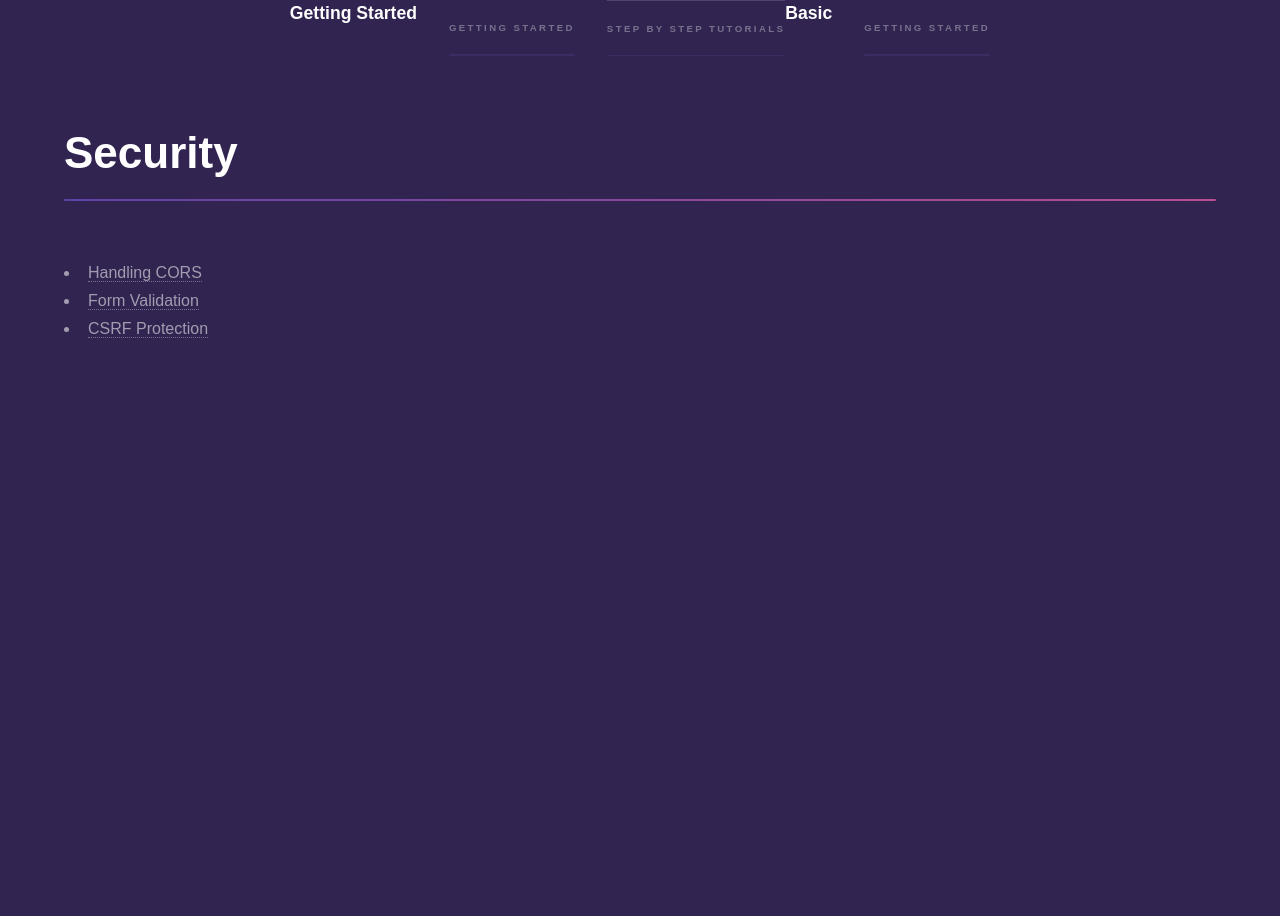
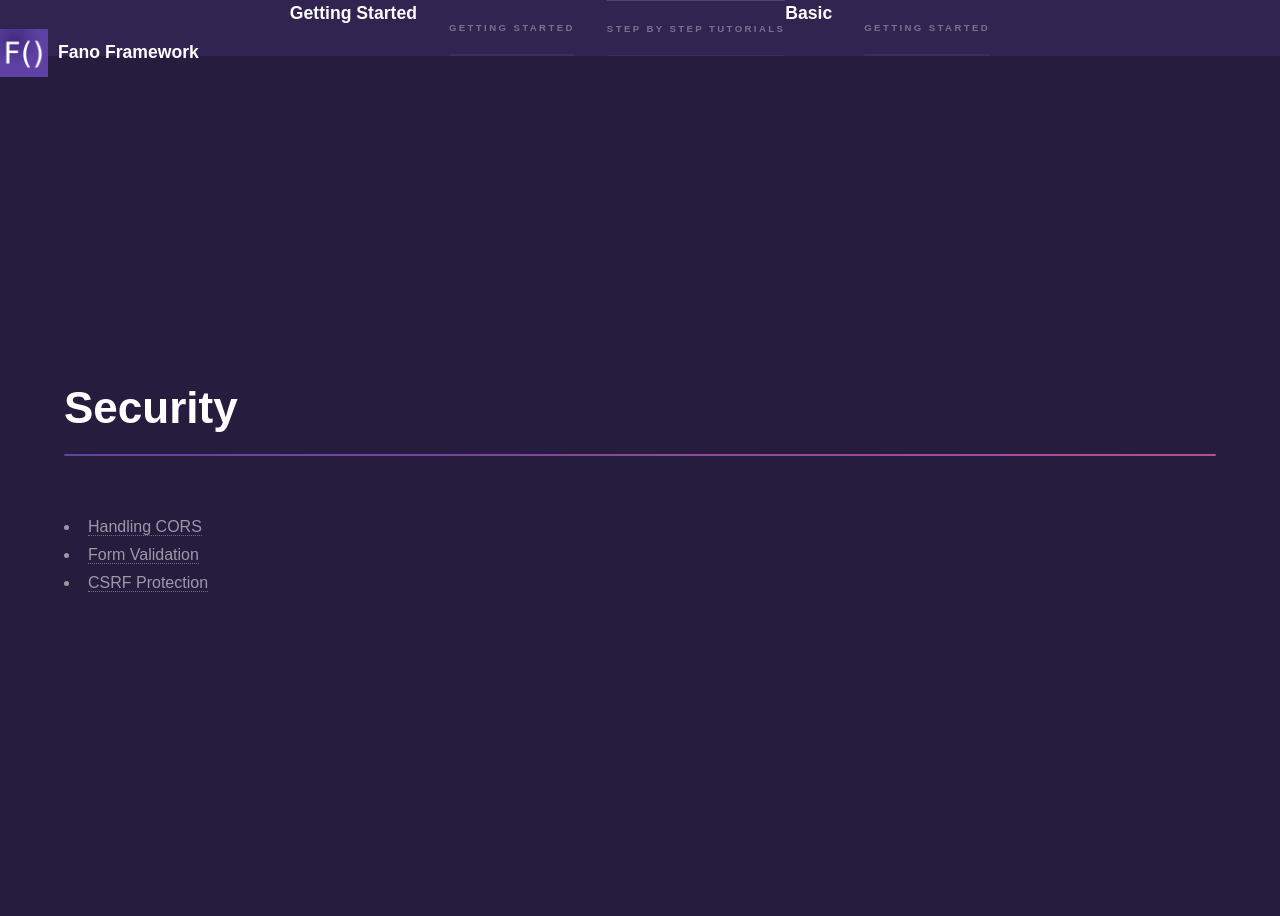
Before and after one commit to fanoframework/fanoframework.github.io, a Jekyll site: the page built from security/index.md, in a window 1280 px wide. Built offline with Jekyll 4.4.1, drawn with Linux system fonts in a browser that asks for light colours; our own code applies the rules of GitHub Pages for plain Markdown files.

Commit message:
redesign sidebar

```diff
--- a/_includes/sidebar.html
+++ b/_includes/sidebar.html
@@ -1,6 +1,7 @@
 <!-- Sidebar -->
 <section id="sidebar">
-    <div class="inner">
+  <div class="main-title"><h2>Fano Framework</h2></div>
+  <div class="inner">
         <nav>
             <ul>
                 {% for item in site.data.nav %}
--- a/_layouts/default.html
+++ b/_layouts/default.html
@@ -5,7 +5,7 @@
 <!-- Wrapper -->
 <div id="wrapper">
     <!-- Main -->
-    <section id="main" class="wrapper">
+    <section id="main" class="wrapper alt fullscreen">
         <div class="inner">
             {{ content }}
         </div>
--- a/assets/css/main.css
+++ b/assets/css/main.css
@@ -3890,3 +3890,24 @@
 			}
 
 		}
+
+.main-title {
+	position : fixed;
+	top:25px;
+}
+
+.main-title h2 {
+	font-size: 1.1em;
+	display: inline;
+}
+
+.main-title h2:before {
+	content : '';
+	display: inline-block;
+	width:48px;
+	height:48px;
+	background-size: cover;
+	background-image: url(../images/fano-framework.png);
+	vertical-align: middle;
+	margin-right : 10px;
+}
```
Also changed, not shown: assets/images/fano-framework.png (added).
